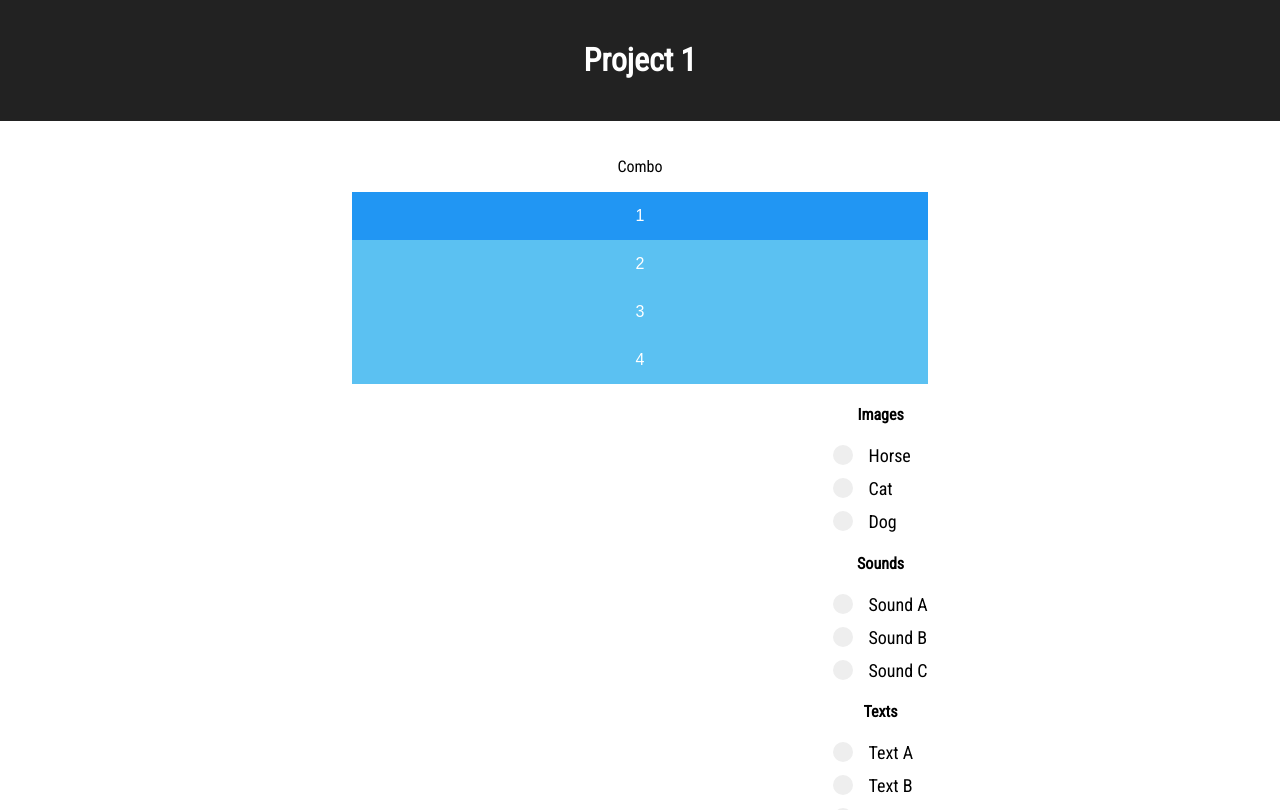
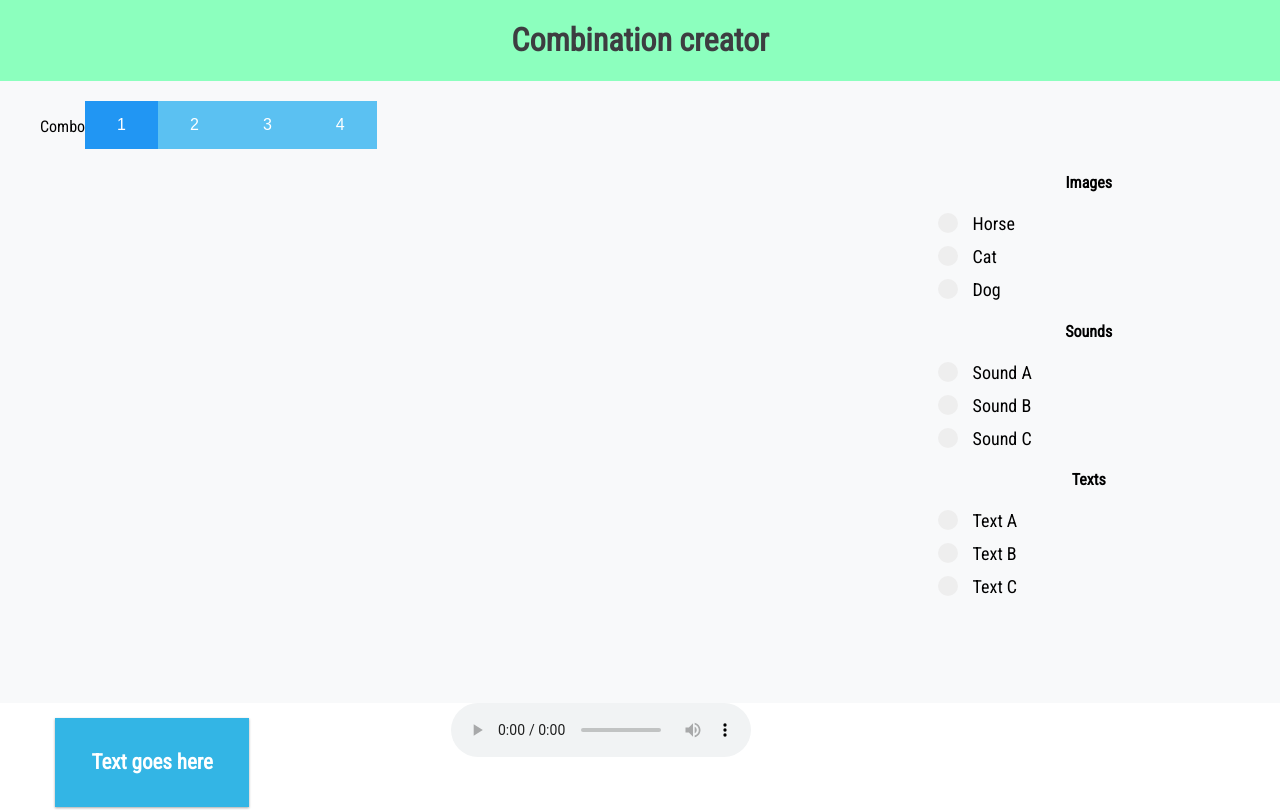
Before and after one commit to IT2810/it2810-webutvikling-h18-prosjekt-2-gruppe--50, a React (Create React App) app in the folder project_1/: page / in a window 1280 px wide. Shown: the top 810 px of the page. Built offline with nearby package versions, Linux system fonts and the light colour scheme.

Commit message:
Changed the header

```diff
--- a/project_1/src/App.css
+++ b/project_1/src/App.css
@@ -10,6 +10,7 @@
   display: grid;
   font-family: 'Roboto Condensed', serif;
   font-color: rgb(33,37,41);
+  background-color: #f8f9fa;
 
   grid-gap: 20px;
   grid-template-areas:
@@ -17,15 +18,9 @@
     "container"
 }
 
-.App-logo {
-  animation: App-logo-spin infinite 20s linear;
-  height: 80px;
-}
-
 .App-header {
-  background-color: #222;
-  padding: 20px;
-  color: white;
+  background-color: #8CFFBE;
+  color: #3D3D41;
 
   grid-area: header;
 }
@@ -37,21 +32,17 @@
   font-size: large;
 }
 
-@keyframes App-logo-spin {
-  from { transform: rotate(0deg); }
-  to { transform: rotate(360deg); }
-}
-
 .container {
   display: grid;
-  /*width: 1200px; */
+  width: 1200px;
   margin: 0 auto;
 
   grid-area: container;
 
   grid-template-areas:
     "tabs tabs tabs"
-    "display display selectMenu"
+    "display display selectMenu";
+
 }
 
 .Display {
@@ -93,6 +84,11 @@
 
 .Tabs {
   grid-area: tabs;
+  display: flex;
+}
+
+.Tab {
+  display: inline-block;
 }
 
 .Tab button {
@@ -143,62 +139,6 @@
   float: left;
   padding: 15px;
 }
-/*html {
-  font-family: "Lucida Sans", sans-serif;
-}*/
-
-/*.header {
-  background-color: #9933cc;
-  color: #ffffff;
-  padding: 15px;
-}
-.menu ul {
-  list-style-type: none;
-  margin: 0;
-  padding: 0;
-}
-.menu li {
-  padding: 8px;
-  margin-bottom: 7px;
-  background-color: #33b5e5;
-  color: #ffffff;
-  box-shadow: 0 1px 3px rgba(0,0,0,0.12), 0 1px 2px rgba(0,0,0,0.24);
-}
-.menu li:hover {
-  background-color: #0099cc;
-}
-.aside {
-  background-color: #33b5e5;
-  padding: 15px;
-  color: #ffffff;
-  text-align: center;
-  font-size: 14px;
-  box-shadow: 0 1px 3px rgba(0,0,0,0.12), 0 1px 2px rgba(0,0,0,0.24);
-}
-.footer {
-  background-color: #0099cc;
-  color: #ffffff;
-  text-align: center;
-  font-size: 12px;
-  padding: 15px;
-}
-
-/* For desktop: */
-/*
-.col-1 {width: 8.33%;}
-.col-2 {width: 16.66%;}
-.col-3 {width: 25%;}
-.col-4 {width: 33.33%;}
-.col-5 {width: 41.66%;}
-.col-6 {width: 50%;}
-.col-7 {width: 58.33%;}
-.col-8 {width: 66.66%;}
-.col-9 {width: 75%;}
-.col-10 {width: 83.33%;}
-.col-11 {width: 91.66%;}
-.col-12 {width: 100%;}
-*/
-
 
 
 @media only screen and (max-width: 768px) {
@@ -218,7 +158,9 @@
     grid-template-areas:
       "selectMenu"
       "tabs"
-      "display"
+      "display";
+
+    width: 100%;
   }
 
   .Display {
@@ -245,12 +187,6 @@
    display: block;
   }
 
-/*  .dropdown {
-    display: inline-block;
-    width: 100%;
-    margin: 0 1%;
-  }*/
-
   select {
     display: inline-block;
     width: 80%;
@@ -261,13 +197,19 @@
     margin: 8px 0px;
   }
 
+  .Tabs > div {
+    width: 80%;
+  }
+
   .Tab {
     width: 25%;
     display: inline-block
   }
 }
 
-/* Custom radio buttons*/
+/**
+Custom radio buttons
+**/
 
 /* The container */
 .Select .radio-select {
--- a/project_1/src/App.js
+++ b/project_1/src/App.js
@@ -64,7 +64,7 @@ class App extends Component {
     return (
       <div className='App'>
         <header className='App-header'>
-          <h1 className='App-title'>Project 1</h1>
+          <h1 className='App-title'>Combination creator</h1>
         </header>
 
         <div className='container'>
--- a/project_1/src/components/Select.js
+++ b/project_1/src/components/Select.js
@@ -17,7 +17,6 @@ class Select extends Component {
     this.setState(prevState => ({
       selected: !prevState.selected
     }), function () {
-      console.log(this.state.selected)
       if (this.state.selected) {
         this.props.onSelect(this.props.type, this.props.name)
       }
@@ -25,14 +24,6 @@ class Select extends Component {
   }
 
   render () {
-    let checkboxIcon
-
-    if (this.state.selected) {
-      checkboxIcon = <FaCheckSquare />
-    } else {
-      checkboxIcon = <FaSquare />
-    }
-
     return (
       <div className="Select" onClick={this.onClick}>
         <label className="radio-select">
```
